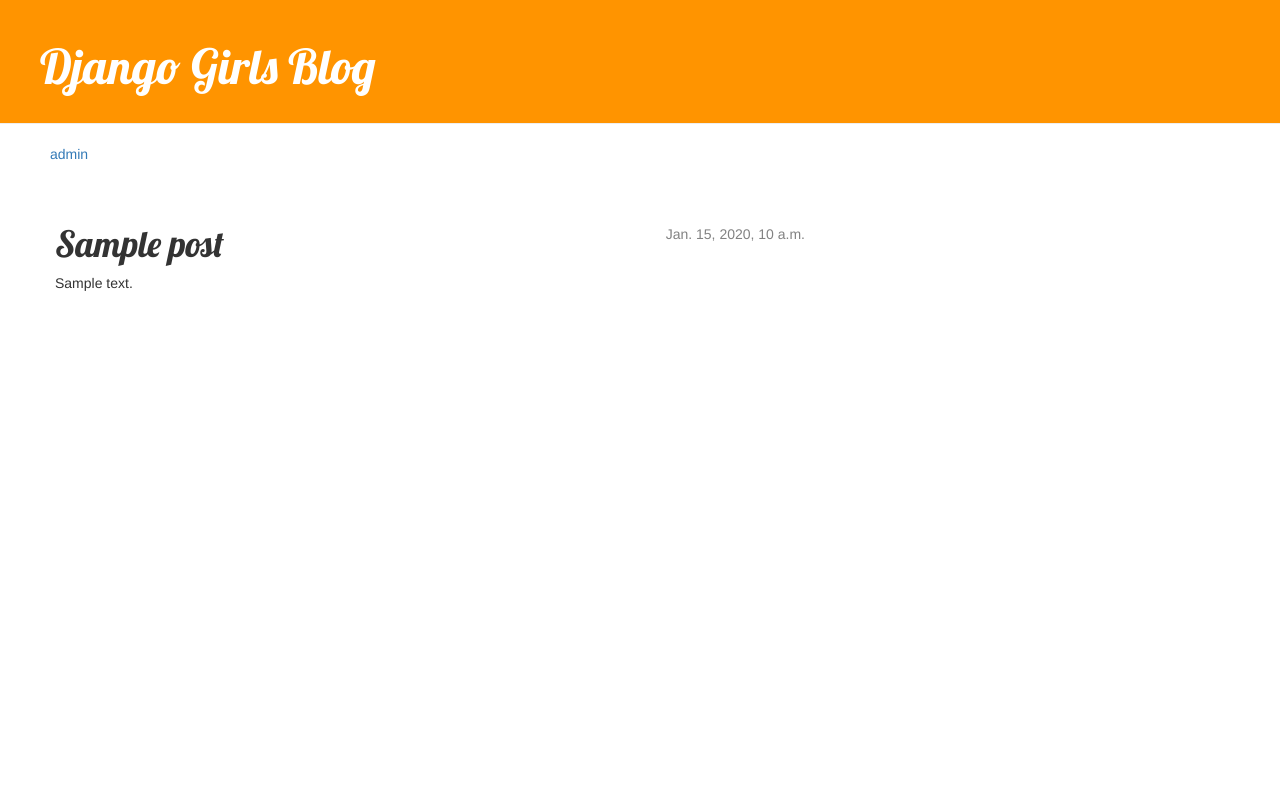
After one commit to haneuneee/my-first-blog, a Django app: template blog/templates/blog/post_detail.html in a window 1280 px wide. The commit adds this page. Run offline with Django 3.2, Linux system fonts and the light colour scheme; the template is opened without the code that fills it: most values are stand-ins (such as "Sample title", 1, 10 or a date in 2020); some libraries are stand-ins or nearby versions.

Commit message:
added views and templates for detailed post + CSS

```diff
--- a/blog/models.py
+++ b/blog/models.py
@@ -10,7 +10,7 @@ class Post(models.Model):
     published_Date = models.DateTimeField(blank=True, null=True)
 
     def publish(self):
-        self.published_Date = timezone.now
+        self.published_Date = timezone.now()
         self.save()
 
     def __str__(self):
--- /dev/null
+++ b/blog/static/css/blog.css
@@ -0,0 +1,53 @@
+.page-header {
+    background-color: #ff9400;
+    margin-top: 0;
+    padding: 20px 20px 20px 40px;
+}
+
+.page-header h1, .page-header h1 a, .page-header h1 a:visited, .page-header h1 a:active {
+    color: #ffffff;
+    font-size: 36pt;
+    text-decoration: none;
+}
+
+.content {
+    margin-left: 40px;
+}
+
+h1, h2, h3, h4 {
+    font-family: 'Lobster', cursive;
+}
+
+.date {
+    float: right;
+    color: #828282;
+}
+
+.save {
+    float: right;
+}
+
+.post-form textarea, .post-form input {
+    width: 100%;
+}
+
+.top-menu, .top-menu:hover, .top-menu:visited {
+    color: #ffffff;
+    float: right;
+    font-size: 26pt;
+    margin-right: 20px;
+}
+
+.post {
+    margin-bottom: 70px;
+}
+
+.post h1 a, .post h1 a:visited {
+    color: #000000;
+}
+.menu{
+  margin-left: 50px;
+  font_size: 12pt;
+  padding-bottom: 30px;
+  color: #ffffff;
+}
--- /dev/null
+++ b/blog/templates/blog/base.html
@@ -0,0 +1,26 @@
+{% load staticfiles %}
+<html>
+    <head>
+        <title>Django Girls blog</title>
+        <link rel="stylesheet" href="//maxcdn.bootstrapcdn.com/bootstrap/3.2.0/css/bootstrap.min.css">
+        <link rel="stylesheet" href="//maxcdn.bootstrapcdn.com/bootstrap/3.2.0/css/bootstrap-theme.min.css">
+        <link href='//fonts.googleapis.com/css?family=Lobster&subset=latin,latin-ext' rel='stylesheet' type='text/css'>
+        <link rel="stylesheet" href="{% static 'css/blog.css' %}">
+    </head>
+    <body>
+      <div class="page-header">
+        <h1><a href="">Django Girls Blog</a></h1>
+      </div>
+      <div class="menu">
+        <p><a href="/admin">admin</a></p>
+      </div>
+      <div class="content container">
+        <div class="row">
+            <div class="col-md-8">
+              {%block content%}
+              {%endblock%}
+            </div>
+          </div>
+        </div>
+      </body>
+</html>
--- /dev/null
+++ b/blog/templates/blog/post_detail.html
@@ -0,0 +1,13 @@
+{%extends 'blog/base.html'%}
+
+{%block content%}
+  <div class="post">
+    {% if post.published_Date %}
+      <div class="date">
+        {{post.published_Date}}
+      </div>
+    {% endif %}
+    <h1>{{post.title}}</h1>
+    <p>{{post.text|linebreaks}}</p>
+  </div>
+{%endblock%}
--- a/blog/urls.py
+++ b/blog/urls.py
@@ -1,6 +1,7 @@
-from django.conf.urls import url
+from django.conf.urls import include, url
 from . import views
 
 urlpatterns = [
-    url(r'^$', views.post_list, name = 'post_list')
+    url(r'^$', views.post_list, name = 'post_list'),
+    url(r'^post/(?P<pk>[0-9]+)/$', views.post_detail, name='post_detail'),
 ]
--- a/blog/views.py
+++ b/blog/views.py
@@ -1,8 +1,11 @@
 from django.shortcuts import render
 from django.utils import timezone
 from .models import Post
-
+from django.shortcuts import render, get_object_or_404
 # Create your views here.
+def post_detail(request, pk):
+    post = get_object_or_404(Post,pk=pk)
+    return render(request, 'blog/post_detail.html',{'post':post})
 def post_list(request):
     posts = Post.objects.all().order_by('published_Date')
     return render(request, 'blog/post_list.html',{'posts':posts})
```
Also changed, not shown: blog/templates/blog/post_list.html (+14 -15 lines), db.sqlite3.
